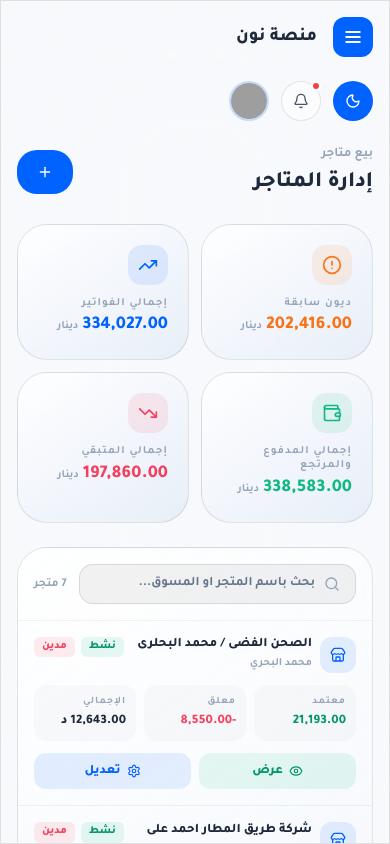
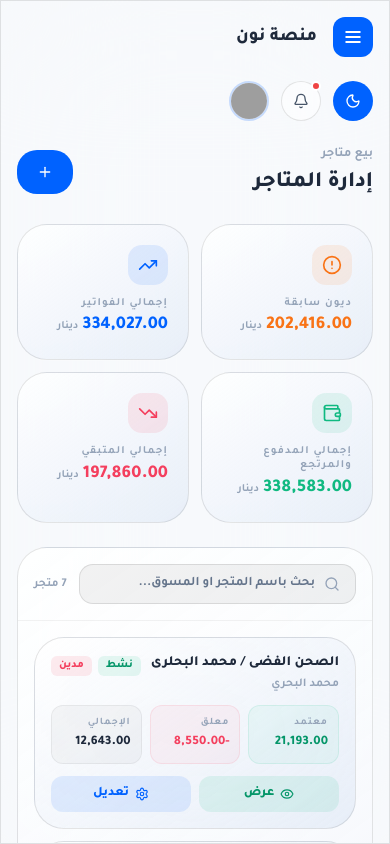
Before and after one commit to ofifice-alalem/tdm-design-for-v3, a React (Vite) app: page /stores in a window 390 px wide. Built offline with nearby package versions, Linux system fonts and the light colour scheme; grey boxes are pictures that could not be loaded.

Commit message:
commit -32

```diff
--- a/src/pages/StoresPage.tsx
+++ b/src/pages/StoresPage.tsx
@@ -170,20 +170,16 @@ export default function StoresPage() {
         </div>
 
         {/* Mobile cards */}
-        <div className="lg:hidden flex flex-col divide-y divide-black/5 dark:divide-white/[0.06]">
+        <div className="lg:hidden flex flex-col gap-3 p-4">
           {filtered.map((store) => (
-            <div key={store.id} className="p-4 flex flex-col gap-3">
-              <div className="flex items-start justify-between gap-3">
-                <div className="flex items-center gap-2 flex-1 min-w-0">
-                  <div className="w-9 h-9 rounded-[12px] bg-primary/10 flex items-center justify-center shrink-0">
-                    <Store className="w-4 h-4 text-primary" />
-                  </div>
-                  <div className="flex flex-col gap-0.5 min-w-0">
-                    <span className="text-[13px] font-black text-slate-800 dark:text-white leading-tight">{store.name}</span>
-                    <span className="text-[11px] font-bold text-slate-400 dark:text-white/40">{store.marketer}</span>
-                  </div>
+            <div key={store.id} className="spatial-card p-4 flex flex-col gap-3">
+              {/* Row 1: name + badges */}
+              <div className="flex items-start justify-between gap-2">
+                <div className="flex flex-col gap-0.5 flex-1 min-w-0">
+                  <span className="text-[14px] font-black text-slate-800 dark:text-white leading-snug">{store.name}</span>
+                  <span className="text-[12px] font-bold text-slate-400 dark:text-white/40">{store.marketer}</span>
                 </div>
-                <div className="flex items-center gap-1.5 shrink-0">
+                <div className="flex items-center gap-1.5 shrink-0 mt-0.5">
                   <span className={`text-[11px] font-black px-2 py-0.5 rounded-[6px] ${store.active ? 'bg-emerald-500/10 text-emerald-600 dark:text-emerald-400' : 'bg-slate-500/10 text-slate-500'}`}>
                     {store.active ? 'نشط' : 'موقوف'}
                   </span>
@@ -192,29 +188,31 @@ export default function StoresPage() {
                   </span>
                 </div>
               </div>
+
+              {/* Row 2: financial summary */}
               <div className="grid grid-cols-3 gap-2">
-                {[
-                  { l: 'معتمد',   v: fmt(store.approved), c: 'text-emerald-600 dark:text-emerald-400' },
-                  { l: 'معلق',    v: store.pending !== 0 ? fmt(store.pending) : '—', c: store.pending !== 0 ? 'text-rose-500' : 'text-slate-300 dark:text-white/20' },
-                  { l: 'الإجمالي', v: fmt(store.total) + ' د', c: 'text-slate-800 dark:text-white' },
-                ].map(({ l, v, c }) => (
-                  <div key={l} className="flex flex-col gap-0.5 bg-black/[0.02] dark:bg-white/[0.03] rounded-[12px] p-2.5">
-                    <span className="text-[10px] font-bold text-slate-400 dark:text-white/40 uppercase tracking-widest">{l}</span>
-                    <span className={`text-[13px] font-black ${c}`}>{v}</span>
-                  </div>
-                ))}
+                <div className="flex flex-col gap-0.5 rounded-[12px] bg-emerald-500/5 border border-emerald-500/10 p-2.5">
+                  <span className="text-[10px] font-bold text-slate-400 dark:text-white/40 uppercase tracking-widest">معتمد</span>
+                  <span className="text-[13px] font-black text-emerald-600 dark:text-emerald-400">{fmt(store.approved)}</span>
+                </div>
+                <div className="flex flex-col gap-0.5 rounded-[12px] bg-rose-500/5 border border-rose-500/10 p-2.5">
+                  <span className="text-[10px] font-bold text-slate-400 dark:text-white/40 uppercase tracking-widest">معلق</span>
+                  <span className={`text-[13px] font-black ${store.pending !== 0 ? 'text-rose-500' : 'text-slate-300 dark:text-white/20'}`}>
+                    {store.pending !== 0 ? fmt(store.pending) : '—'}
+                  </span>
+                </div>
+                <div className="flex flex-col gap-0.5 rounded-[12px] bg-black/[0.03] dark:bg-white/[0.04] border border-black/5 dark:border-white/5 p-2.5">
+                  <span className="text-[10px] font-bold text-slate-400 dark:text-white/40 uppercase tracking-widest">الإجمالي</span>
+                  <span className="text-[13px] font-black text-slate-800 dark:text-white">{fmt(store.total)}</span>
+                </div>
               </div>
+
+              {/* Row 3: actions */}
               <div className="flex gap-2">
-                <Link
-                  to={`/stores/${store.id}`}
-                  className="flex-1 h-9 rounded-[12px] bg-emerald-500/10 hover:bg-emerald-500 hover:text-white text-emerald-600 dark:text-emerald-400 text-[13px] font-black transition-all flex items-center justify-center gap-1.5"
-                >
+                <Link to={`/stores/${store.id}`} className="flex-1 h-9 rounded-[12px] bg-emerald-500/10 hover:bg-emerald-500 hover:text-white text-emerald-600 dark:text-emerald-400 text-[13px] font-black transition-all flex items-center justify-center gap-1.5">
                   <Eye className="w-3.5 h-3.5" />عرض
                 </Link>
-                <Link
-                  to={`/stores/${store.id}/edit`}
-                  className="flex-1 h-9 rounded-[12px] bg-primary/10 hover:bg-primary hover:text-white text-primary text-[13px] font-black transition-all flex items-center justify-center gap-1.5"
-                >
+                <Link to={`/stores/${store.id}/edit`} className="flex-1 h-9 rounded-[12px] bg-primary/10 hover:bg-primary hover:text-white text-primary text-[13px] font-black transition-all flex items-center justify-center gap-1.5">
                   <Settings className="w-3.5 h-3.5" />تعديل
                 </Link>
               </div>
```
Also changed, not shown: src/pages/StoreDetailPage.tsx (+55 -57 lines).
